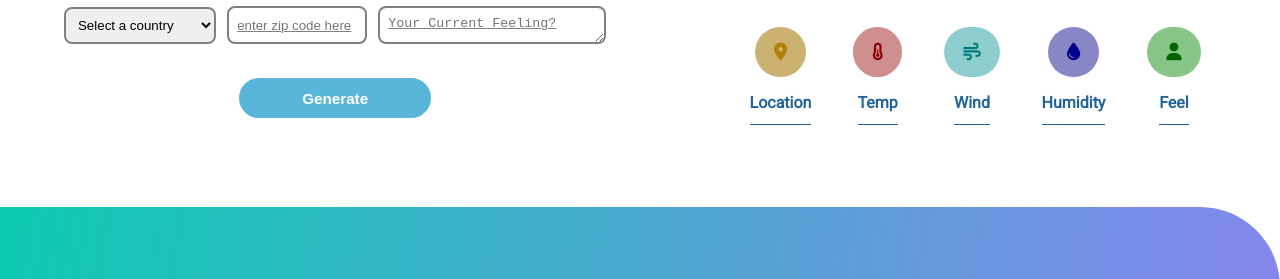
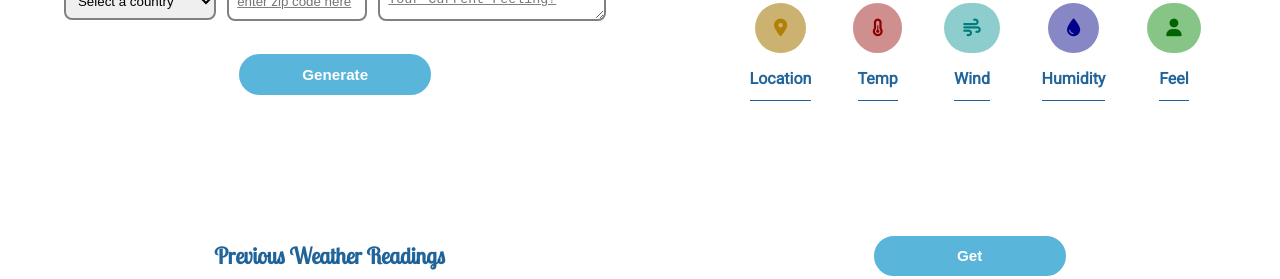
Before and after one commit to Ahmed96Mah/Weather-Journal-App, a website with bundled scripts: page index.html in a window 1280 px wide. Shown: the part 580-859 px from the top of the page. Built offline with nearby package versions, Linux system fonts and the light colour scheme; files whose address does not match are found by name.

Commit message:
update page markup
added HTML markup for listing database readings

```diff
--- a/index.html
+++ b/index.html
@@ -72,6 +72,7 @@
               <p class="title">Location</p>
               <p class="value hide" id="cityLoc"></p>
             </div>
+
             <div>
               <i class="fa-solid fa-temperature-half fa-style icon"></i>
               <p class="title">Temp</p>
@@ -96,6 +97,15 @@
               <p class="value hide" id="feel"></p>
             </div>
           </div>
+        </div>
+
+        <div class="list">
+          <div id="listDash">
+            <p>Previous Weather Readings</p>
+            <button id="get">Get</button>
+          </div>
+
+          <div id="history"></div>
         </div>
       </div>
     </main>
```
